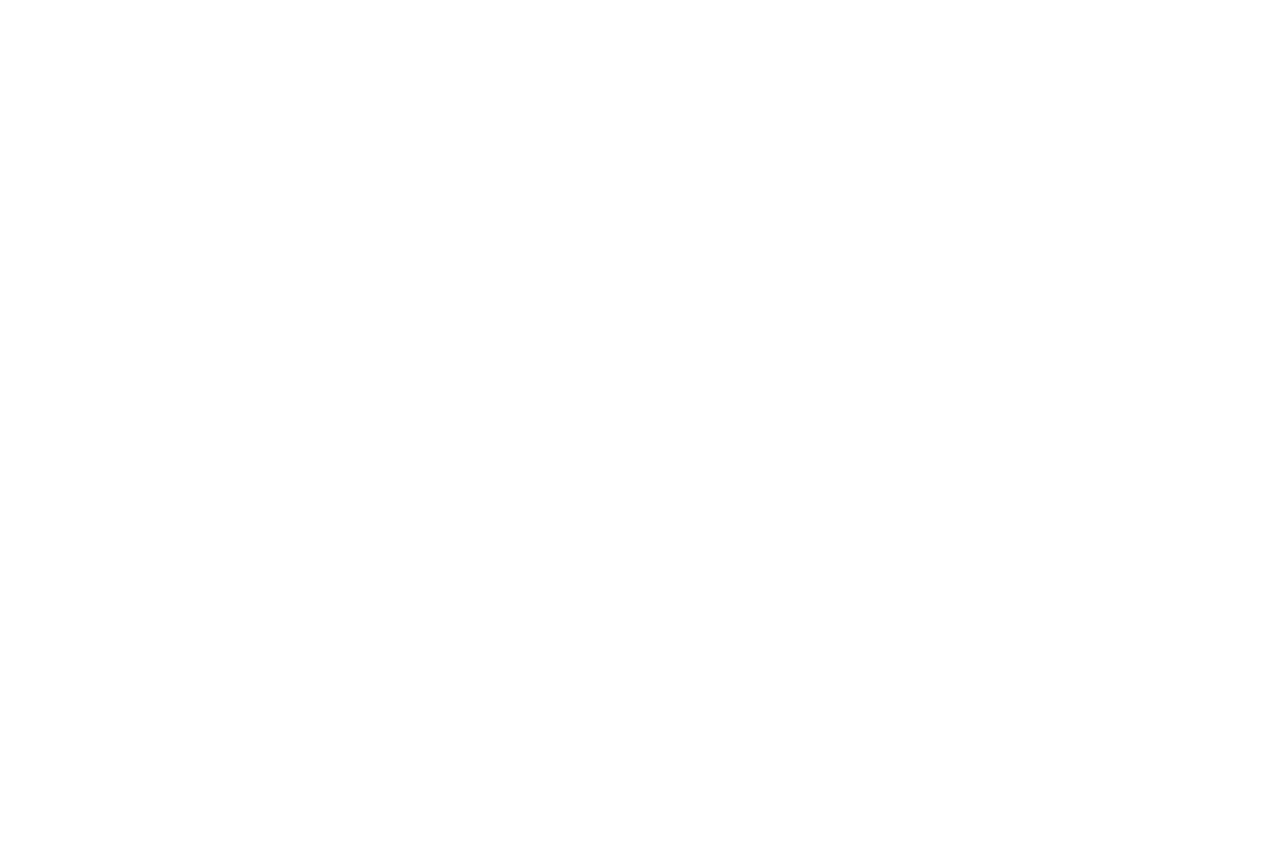
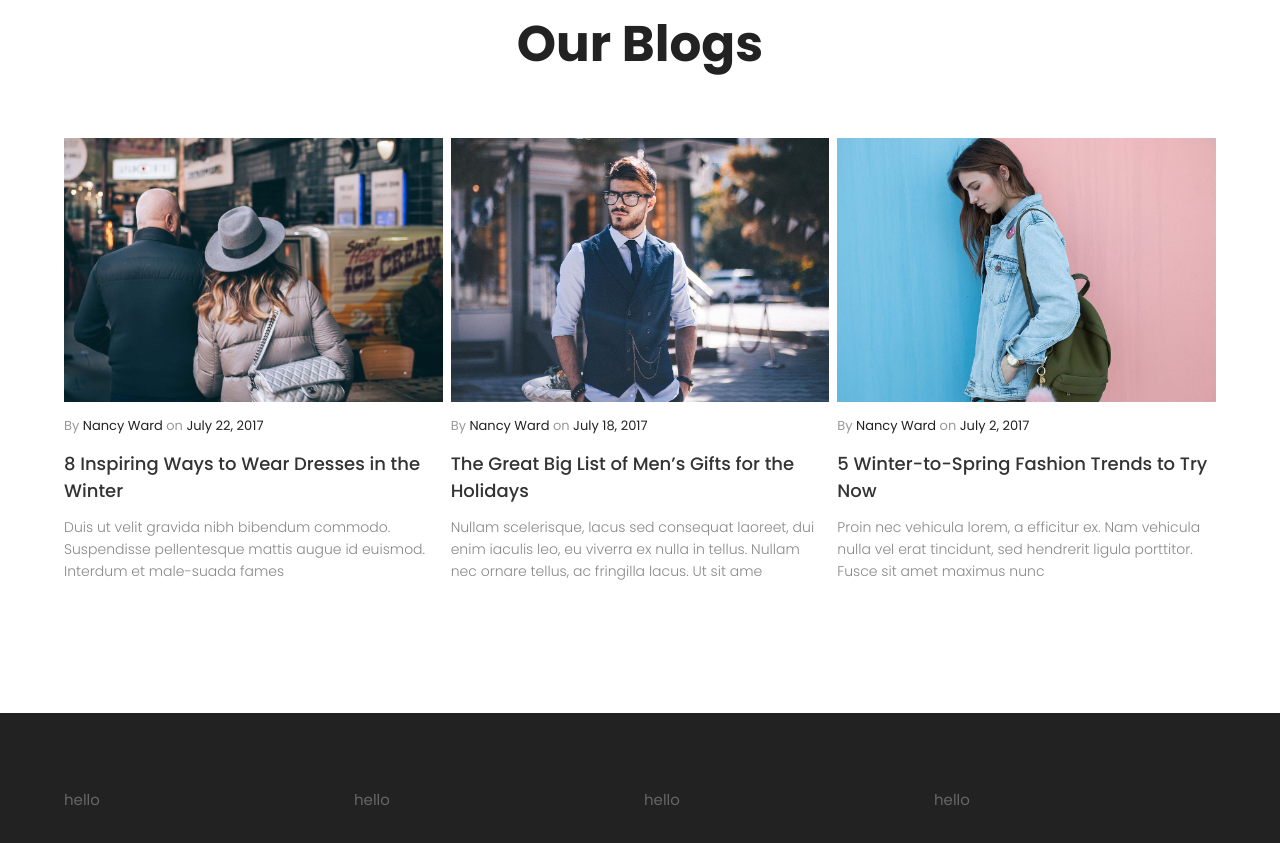
Before and after one commit to hnton2/MERN_CozaStore, a React (Create React App) app in the folder client/: page / in a window 1280 px wide. Shown: the part 1880-2723 px from the top of the page. Before the commit the page ends 800 px from the top, so only its background shows below. Built offline with nearby package versions, Linux system fonts and the light colour scheme.

Commit message:
fix hover blog image

```diff
--- a/client/src/components/BlogCard/BlogCard.scss
+++ b/client/src/components/BlogCard/BlogCard.scss
@@ -4,18 +4,18 @@
     margin-bottom: 40px;
 
     &__image {
-        &-link {
-            display: block;
-            overflow: hidden;
+        position: relative;
+        display: block;
+        overflow: hidden;
 
-            & > img {
-                width: 100%;
-                transition: all 1s;
-            }
+        &:hover img {
+            transform: scale(1.1);
+        }
 
-            &:hover > img {
-                transform: scale(1.1);
-            }
+        & img {
+            vertical-align: middle;
+            max-width: 100%;
+            transition: transform 1s ease;
         }
     }
 
--- a/client/src/components/BlogCard/index.jsx
+++ b/client/src/components/BlogCard/index.jsx
@@ -6,7 +6,7 @@ function BlogCard({ title, image, author, created, summary }) {
     return (
         <div className="blog-card">
             <div className="blog-card__image">
-                <Link to="#" className="blog-card__image-link">
+                <Link to="#">
                     <img src={image} alt={title} />
                 </Link>
             </div>
--- /dev/null
+++ b/client/src/components/Footer/Footer.scss
@@ -0,0 +1,7 @@
+@import "../../variables.scss";
+
+footer {
+    background: $text-black;
+    padding-top: 75px;
+    padding-bottom: 32px;
+}
--- /dev/null
+++ b/client/src/components/Footer/index.jsx
@@ -0,0 +1,30 @@
+import { Container, Grid } from "@mui/material";
+import React from "react";
+import "./Footer.scss";
+
+function Footer() {
+    return (
+        <footer>
+            <Container>
+                <Grid container spacing={1}>
+                    <Grid item sm={6} md={3}>
+                        hello
+                    </Grid>
+                    <Grid item sm={6} md={3}>
+                        hello
+                    </Grid>
+                    <Grid item sm={6} md={3}>
+                        hello
+                    </Grid>
+                    <Grid item sm={6} md={3}>
+                        hello
+                    </Grid>
+                </Grid>
+                <div className="footer__icons"></div>
+                <div className="footer__copyright"></div>
+            </Container>
+        </footer>
+    );
+}
+
+export default Footer;
--- a/client/src/pages/Home/index.jsx
+++ b/client/src/pages/Home/index.jsx
@@ -3,6 +3,7 @@ import React from "react";
 import Banner from "../../components/Banner";
 import BlogCard from "../../components/BlogCard";
 import Carousel from "../../components/Carousel";
+import Footer from "../../components/Footer";
 import Header from "../../components/Header";
 import ProductsSlider from "../../components/ProductsSlider";
 import Image from "../../constants/Image";
@@ -71,6 +72,7 @@ function Home() {
                     </Grid>
                 </Container>
             </section>
+            <Footer />
         </>
     );
 }
--- a/client/src/style.scss
+++ b/client/src/style.scss
@@ -15,7 +15,6 @@ html {
     -webkit-box-sizing: border-box;
     -moz-box-sizing: border-box;
     box-sizing: border-box;
-    overflow-x: hidden;
 }
 a {
     text-decoration: none;
```
